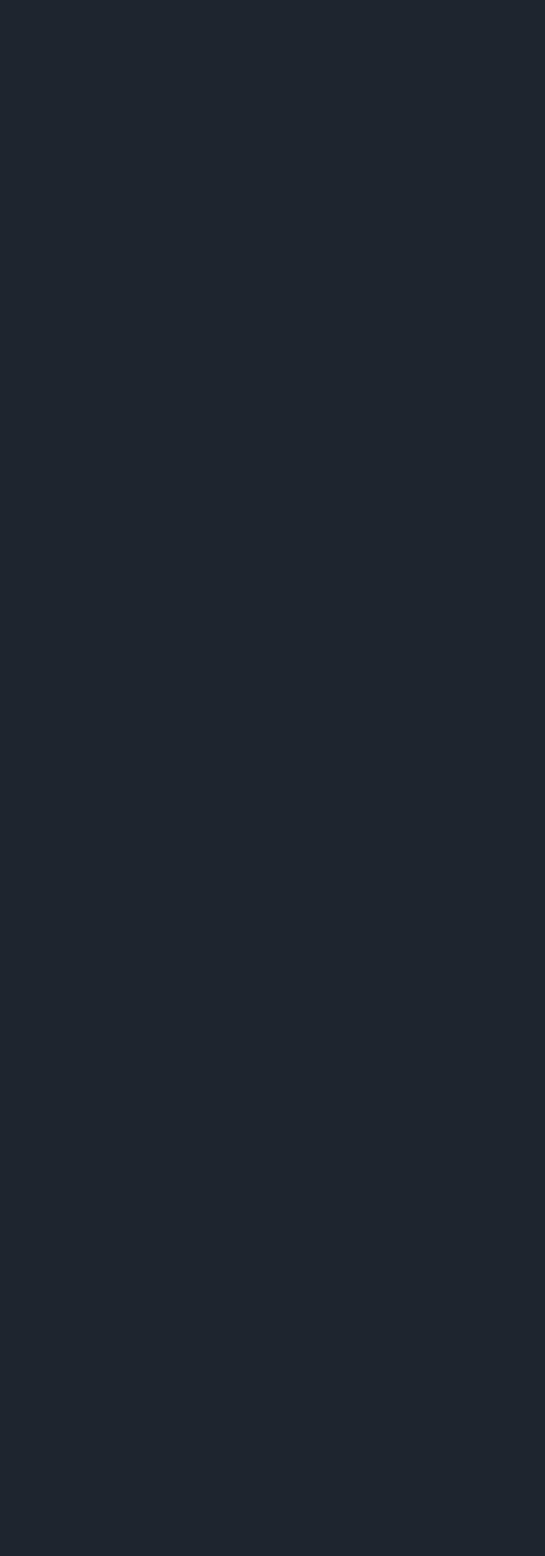
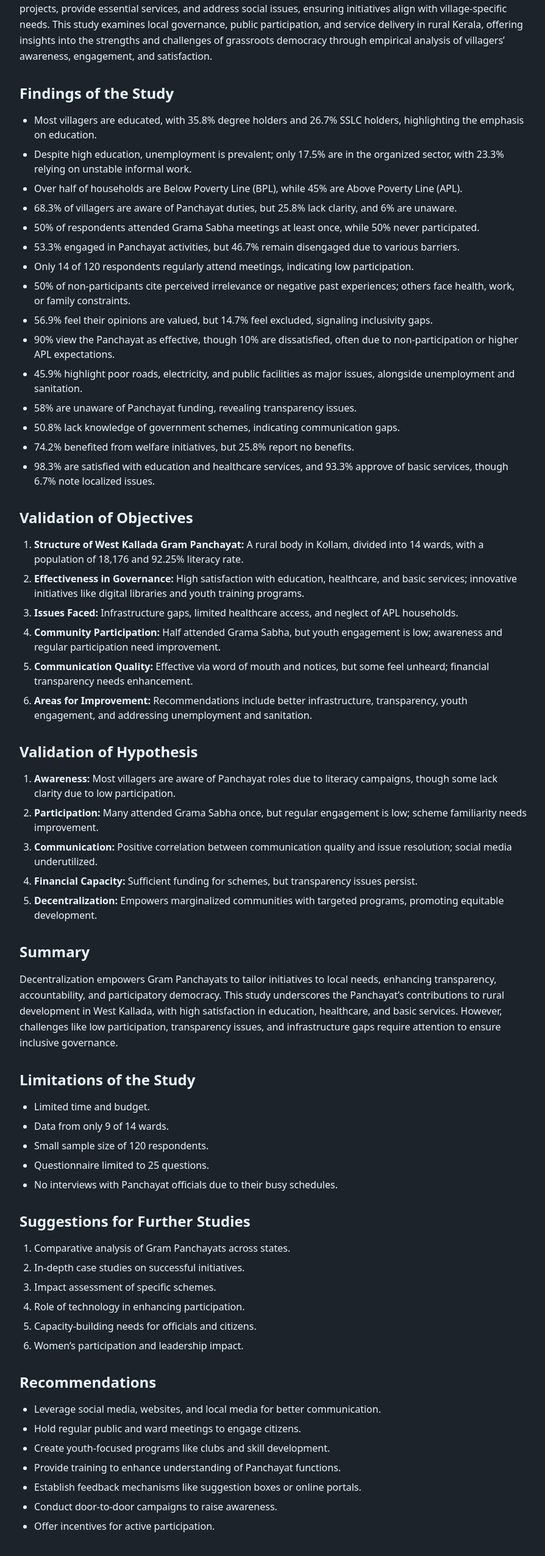
Before and after one commit to Jandev96/Decentralisation-Project, a React (Vite) app: page /conclusion in a window 1280 px wide. Before the commit this address had no page. Shown: the part 239-2791 px from the top of the page at 61% size, without its empty margins (192-1086 px from the left). Before the commit the page ends 800 px from the top, so only its background shows below. Built offline with nearby package versions, Linux system fonts and the light colour scheme.

Commit message:
conclusion added

```diff
--- /dev/null
+++ b/src/component/Conclusion.jsx
@@ -0,0 +1,136 @@
+import React from 'react';
+import { useEffect } from 'react';
+import AOS from "aos";
+import "aos/dist/aos.css";
+
+const Conclusion = () => {
+    useEffect(() => {
+            AOS.init({
+              duration: 2000,
+              once: true,
+            });
+          }, []);
+
+  return (
+    <div className="min-h-screen  py-12 px-4 sm:px-6 lg:px-8">
+      <div className="max-w-4xl mx-auto  shadow-xl rounded-lg p-8">
+        <h1 className="text-3xl font-bold text-center  mb-6">CHAPTER V: CONCLUSION</h1>
+
+        {/* Introduction */}
+        <section className="mb-8 " data-aos="fade-up">
+          <h2 className="text-2xl font-semibold  mb-4">Introduction</h2>
+          <p className=" leading-relaxed">
+            Gram Panchayats are pivotal in fostering participatory democracy and rural development by empowering local communities to engage in decision-making and resource management. They plan and execute development projects, provide essential services, and address social issues, ensuring initiatives align with village-specific needs. This study examines local governance, public participation, and service delivery in rural Kerala, offering insights into the strengths and challenges of grassroots democracy through empirical analysis of villagers’ awareness, engagement, and satisfaction.
+          </p>
+        </section>
+
+        {/* Findings */}
+        <section className="mb-8" data-aos="fade-up">
+          <h2 className="text-2xl font-semibold  mb-4">Findings of the Study</h2>
+          <ul className="list-disc pl-6  space-y-2">
+            <li>Most villagers are educated, with 35.8% degree holders and 26.7% SSLC holders, highlighting the emphasis on education.</li>
+            <li>Despite high education, unemployment is prevalent; only 17.5% are in the organized sector, with 23.3% relying on unstable informal work.</li>
+            <li>Over half of households are Below Poverty Line (BPL), while 45% are Above Poverty Line (APL).</li>
+            <li>68.3% of villagers are aware of Panchayat duties, but 25.8% lack clarity, and 6% are unaware.</li>
+            <li>50% of respondents attended Grama Sabha meetings at least once, while 50% never participated.</li>
+            <li>53.3% engaged in Panchayat activities, but 46.7% remain disengaged due to various barriers.</li>
+            <li>Only 14 of 120 respondents regularly attend meetings, indicating low participation.</li>
+            <li>50% of non-participants cite perceived irrelevance or negative past experiences; others face health, work, or family constraints.</li>
+            <li>56.9% feel their opinions are valued, but 14.7% feel excluded, signaling inclusivity gaps.</li>
+            <li>90% view the Panchayat as effective, though 10% are dissatisfied, often due to non-participation or higher APL expectations.</li>
+            <li>45.9% highlight poor roads, electricity, and public facilities as major issues, alongside unemployment and sanitation.</li>
+            <li>58% are unaware of Panchayat funding, revealing transparency issues.</li>
+            <li>50.8% lack knowledge of government schemes, indicating communication gaps.</li>
+            <li>74.2% benefited from welfare initiatives, but 25.8% report no benefits.</li>
+            <li>98.3% are satisfied with education and healthcare services, and 93.3% approve of basic services, though 6.7% note localized issues.</li>
+          </ul>
+        </section>
+
+        {/* Validation of Objectives */}
+        <section className="mb-8" data-aos="fade-up">
+          <h2 className="text-2xl font-semibold  mb-4">Validation of Objectives</h2>
+          <ul className="list-decimal pl-6  space-y-2">
+            <li><strong>Structure of West Kallada Gram Panchayat:</strong> A rural body in Kollam, divided into 14 wards, with a population of 18,176 and 92.25% literacy rate.</li>
+            <li><strong>Effectiveness in Governance:</strong> High satisfaction with education, healthcare, and basic services; innovative initiatives like digital libraries and youth training programs.</li>
+            <li><strong>Issues Faced:</strong> Infrastructure gaps, limited healthcare access, and neglect of APL households.</li>
+            <li><strong>Community Participation:</strong> Half attended Grama Sabha, but youth engagement is low; awareness and regular participation need improvement.</li>
+            <li><strong>Communication Quality:</strong> Effective via word of mouth and notices, but some feel unheard; financial transparency needs enhancement.</li>
+            <li><strong>Areas for Improvement:</strong> Recommendations include better infrastructure, transparency, youth engagement, and addressing unemployment and sanitation.</li>
+          </ul>
+        </section>
+
+        {/* Validation of Hypothesis */}
+        <section className="mb-8" data-aos="fade-up">
+          <h2 className="text-2xl font-semibold  mb-4">Validation of Hypothesis</h2>
+          <ul className="list-decimal pl-6  space-y-2">
+            <li><strong>Awareness:</strong> Most villagers are aware of Panchayat roles due to literacy campaigns, though some lack clarity due to low participation.</li>
+            <li><strong>Participation:</strong> Many attended Grama Sabha once, but regular engagement is low; scheme familiarity needs improvement.</li>
+            <li><strong>Communication:</strong> Positive correlation between communication quality and issue resolution; social media underutilized.</li>
+            <li><strong>Financial Capacity:</strong> Sufficient funding for schemes, but transparency issues persist.</li>
+            <li><strong>Decentralization:</strong> Empowers marginalized communities with targeted programs, promoting equitable development.</li>
+          </ul>
+        </section>
+
+        {/* Summary */}
+        <section className="mb-8" data-aos="fade-up">
+          <h2 className="text-2xl font-semibold  mb-4">Summary</h2>
+          <p className=" leading-relaxed">
+            Decentralization empowers Gram Panchayats to tailor initiatives to local needs, enhancing transparency, accountability, and participatory democracy. This study underscores the Panchayat’s contributions to rural development in West Kallada, with high satisfaction in education, healthcare, and basic services. However, challenges like low participation, transparency issues, and infrastructure gaps require attention to ensure inclusive governance.
+          </p>
+        </section>
+
+        {/* Limitations */}
+        <section className="mb-8" data-aos="fade-up">
+          <h2 className="text-2xl font-semibold  mb-4">Limitations of the Study</h2>
+          <ul className="list-disc pl-6  space-y-2">
+            <li>Limited time and budget.</li>
+            <li>Data from only 9 of 14 wards.</li>
+            <li>Small sample size of 120 respondents.</li>
+            <li>Questionnaire limited to 25 questions.</li>
+            <li>No interviews with Panchayat officials due to their busy schedules.</li>
+          </ul>
+        </section>
+
+        {/* Suggestions for Further Studies */}
+        <section className="mb-8" data-aos="fade-up">
+          <h2 className="text-2xl font-semibold  mb-4">Suggestions for Further Studies</h2>
+          <ul className="list-decimal pl-6  space-y-2">
+            <li>Comparative analysis of Gram Panchayats across states.</li>
+            <li>In-depth case studies on successful initiatives.</li>
+            <li>Impact assessment of specific schemes.</li>
+            <li>Role of technology in enhancing participation.</li>
+            <li>Capacity-building needs for officials and citizens.</li>
+            <li>Women’s participation and leadership impact.</li>
+          </ul>
+        </section>
+
+        {/* Recommendations */}
+        <section className="mb-8" data-aos="fade-up">
+          <h2 className="text-2xl font-semibold  mb-4">Recommendations</h2>
+          <ul className="list-disc pl-6  space-y-2">
+            <li>Leverage social media, websites, and local media for better communication.</li>
+            <li>Hold regular public and ward meetings to engage citizens.</li>
+            <li>Create youth-focused programs like clubs and skill development.</li>
+            <li>Provide training to enhance understanding of Panchayat functions.</li>
+            <li>Establish feedback mechanisms like suggestion boxes or online portals.</li>
+            <li>Conduct door-to-door campaigns to raise awareness.</li>
+            <li>Offer incentives for active participation.</li>
+          </ul>
+        </section>
+
+        {/* References */}
+        <section data-aos="fade-up">
+          <h2 className="text-2xl font-semibold  mb-4">References</h2>
+          <ul className="list-disc pl-6  space-y-2">
+            <li>Ramachandran, M. (2021). Bringing Governments and People Closer: A Development Practitioner’s Approach. Copal Publishing.</li>
+            <li>Laxmikanth, M. (2022). Indian Polity (6th Revised Edition). McGraw Hill Education (India) Private Limited.</li>
+            <li><a href="http://www.localbodydata.com" className="text-blue-600 hover:underline">www.localbodydata.com</a></li>
+            <li><a href="http://www.blog.mygov.in" className="text-blue-600 hover:underline">www.blog.mygov.in</a></li>
+          </ul>
+        </section>
+      </div>
+    </div>
+  );
+};
+
+export default Conclusion;
--- a/src/component/Footer.jsx
+++ b/src/component/Footer.jsx
@@ -7,7 +7,7 @@ function Footer() {
         {/* Project Info */}
         <div className="mb-4">
           <p className="font-semibold ">
-            Project Guide: Prof. John Doe | Created by: ANUPAMA P S
+             | Created by: ANUPAMA P S
           </p>
         </div>
 
--- a/src/component/Navbar.jsx
+++ b/src/component/Navbar.jsx
@@ -39,7 +39,7 @@ function Navbar() {
             </svg>
           </button>
           <Link to="/" className="btn btn-ghost text-xl ml-2">
-            Project Name
+            Project
           </Link>
         </div>
 
@@ -52,7 +52,7 @@ function Navbar() {
             <li><Link to="/gramapanchayathBackground">Panchayat Background</Link></li>
             <li><Link to="/DataAnalysis">Data Analysis</Link></li>
             <li><Link to="/conclusion">Conclusion</Link></li>
-            <li><Link to="/contact">Contact</Link></li>
+
           </ul>
         </div>
 
@@ -101,7 +101,7 @@ function Navbar() {
           <li><Link to="/gramapanchayathBackground" onClick={() => setIsOpen(false)}>Panchayat Background</Link></li>
           <li><Link to="/DataAnalysis" onClick={() => setIsOpen(false)}>Data Analysis</Link></li>
           <li><Link to="/conclusion" onClick={() => setIsOpen(false)}>Conclusion</Link></li>
-          <li><Link to="/contact" onClick={() => setIsOpen(false)}>Contact</Link></li>
+
         </ul>
       </div>
 
--- a/src/routes/Router.jsx
+++ b/src/routes/Router.jsx
@@ -6,6 +6,7 @@ import ResearchDesign from "../component/ResearchDesign";
 import Decentralisation from "../component/Decentralisation";
 import GramapanchayathBackground from "../component/GramapanchayathBackground";
 import DataAnalysis from "../component/DataAnalysis";
+import Conclusion from "../component/Conclusion";
 
 export const router = createBrowserRouter([
     {
@@ -37,5 +38,9 @@ export const router = createBrowserRouter([
                 path: "/DataAnalysis",
                 element: <DataAnalysis />,
             },
+            {
+                path: "/conclusion",
+                element: <Conclusion />,
+            },
 
         ]}])
```
